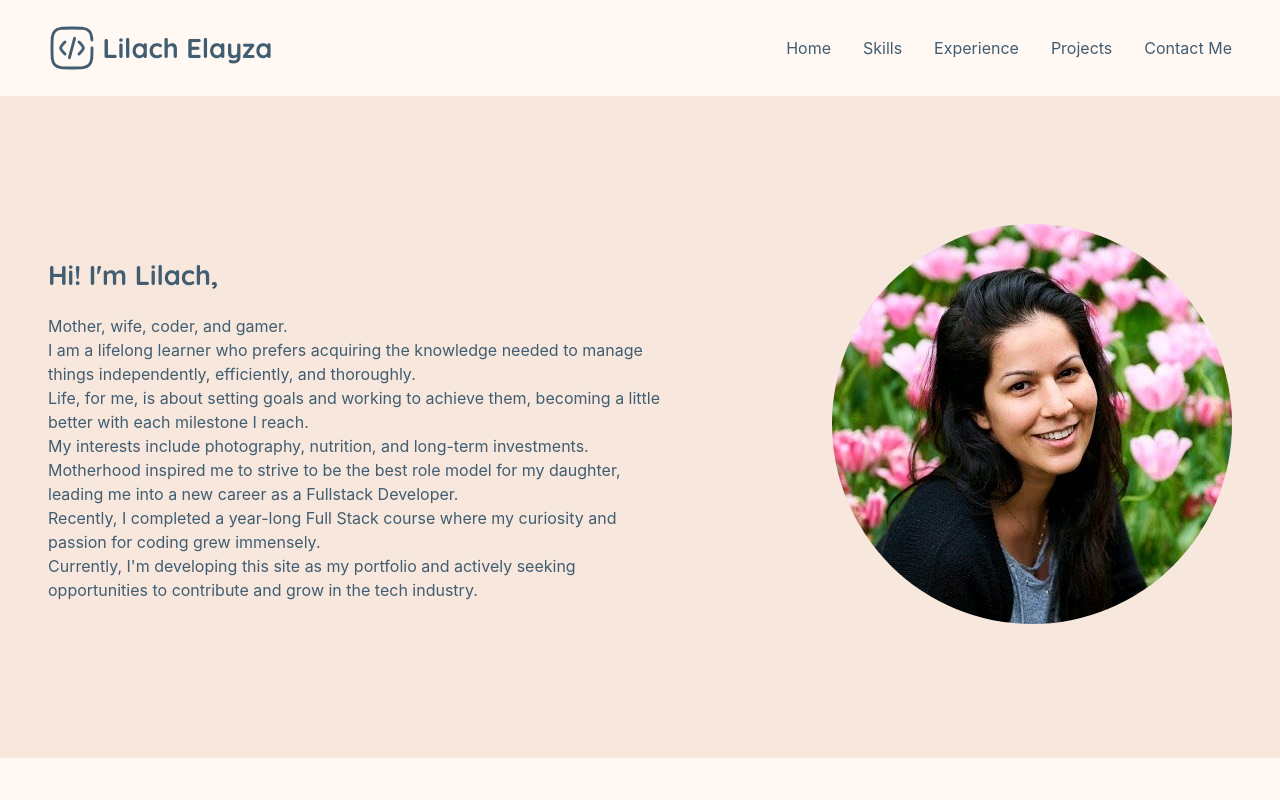
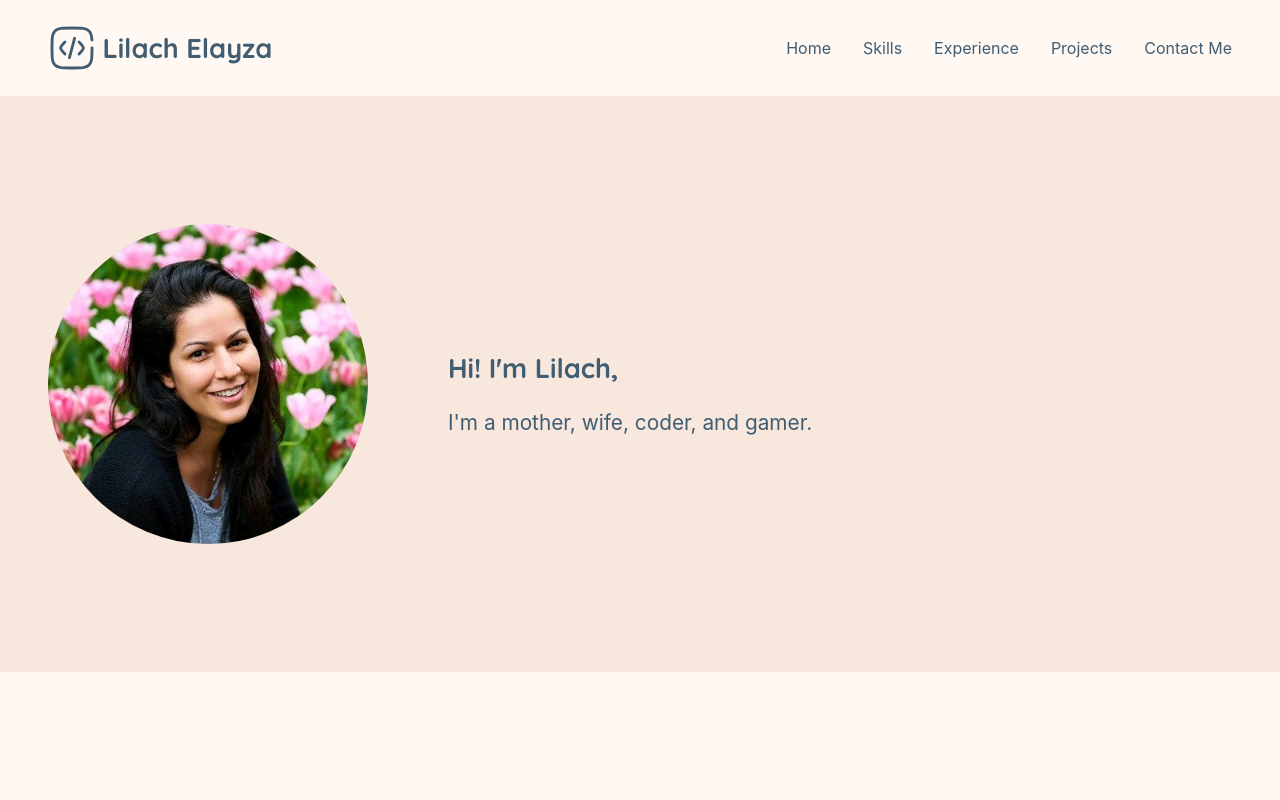
Before and after one commit to Lulzies87/portfolio, a React (Vite) app in the folder app/: page / in a window 1280 px wide. Shown: the top 800 px of the page. Built offline with nearby package versions, Linux system fonts and the light colour scheme.

Commit message:
show my story in segments + classes rename

```diff
--- a/app/src/App.scss
+++ b/app/src/App.scss
@@ -9,11 +9,11 @@
   text-align: center;
 }
 
-.green {
+.background-light {
   background-color: $background1-color;
 }
 
-.blue {
+.background-dark {
   background-color: $background2-color;
 }
 
--- a/app/src/components/Contact.tsx
+++ b/app/src/components/Contact.tsx
@@ -67,7 +67,7 @@ export default function Contact() {
   };
 
   return (
-    <div className="blue">
+    <div className="background-dark">
       <div id="contact" className="content section">
         <h1>Contact Me</h1>
         <form
--- a/app/src/components/Cover.module.scss
+++ b/app/src/components/Cover.module.scss
@@ -1,14 +1,36 @@
-.cover {
+.coverContainer {
     display: flex;
     align-items: center;
-    gap: 10rem;
+    gap: 5rem;
 }
 
-.summary {
+.storyContainer {
     text-align: left;
+    display: flex;
+    flex-direction: column;
 }
 
-img.rounded {
+.storyLine {
+    font-size: 1.3rem;
+    animation: fade-in-out 8s infinite;
+    margin: 0;
+}
+
+@keyframes fade-in-out {
+
+    0%,
+    100% {
+        opacity: 0;
+    }
+
+    10%,
+    90% {
+        opacity: 1;
+    }
+}
+
+.profilePicture {
+    max-width: 25vw;
     border-radius: 50%;
     object-fit: cover;
 }
--- a/app/src/components/Cover.tsx
+++ b/app/src/components/Cover.tsx
@@ -1,27 +1,39 @@
+import { useEffect, useState } from "react";
 import styles from "./Cover.module.scss";
 
 export default function Cover() {
+  const [currentLine, setCurrentLine] = useState(0);
+
+  const lines = [
+    "I'm a mother, wife, coder, and gamer.",
+    "Motherhood inspired me to strive to be the best role model for my daughter, leading me into a new career as a Fullstack Developer.",
+    "Recently, I completed a year-long Full Stack course where my curiosity and passion for coding grew immensely.",
+    "Currently, I'm developing this site as my portfolio and actively seeking opportunities to contribute and grow in the tech industry.",
+    "I am a lifelong learner who prefers acquiring the knowledge needed to manage things independently, efficiently, and thoroughly.",
+    "Life, for me, is about setting goals and working to achieve them, becoming a little better with each milestone I reach.",
+    "My interests include photography, nutrition, and long-term investments.",
+  ];
+
+  useEffect(() => {
+    const timer = setTimeout(() => {
+      setCurrentLine((prevLine) => (prevLine + 1) % lines.length);
+    }, 8000);
+    return () => clearTimeout(timer);
+  }, [currentLine]);
+
   return (
-    <div className="blue">
-      <div className={`${styles.cover} content section`}>
-        <div id="cover" className={styles.summary}>
-          <h1>Hi! I'm Lilach,</h1>
-          <p>
-          Mother, wife, coder, and gamer.<br></br>
-          I am a lifelong learner who prefers acquiring the knowledge needed to manage things independently, efficiently, and thoroughly.<br></br>
-          Life, for me, is about setting goals and working to achieve them, becoming a little better with each milestone I reach.<br></br>
-          My interests include photography, nutrition, and long-term investments.<br></br>
-          Motherhood inspired me to strive to be the best role model for my daughter, leading me into a new career as a Fullstack Developer.<br></br>
-          Recently, I completed a year-long Full Stack course where my curiosity and passion for coding grew immensely.<br></br>
-          Currently, I'm developing this site as my portfolio and actively seeking opportunities to contribute and grow in the tech industry.
-          </p>
-        </div>
-        <div>
+    <div className="background-dark">
+      <div className="content section">
+        <div className={styles.coverContainer}>
           <img
             src="/images/profilePicture.jpeg"
             alt="random picture"
-            className={styles.rounded}
+            className={styles.profilePicture}
           />
+          <div className={styles.storyContainer}>
+            <h1>Hi! I'm Lilach,</h1>
+            <p className={styles.storyLine}>{lines[currentLine]}</p>
+          </div>
         </div>
       </div>
     </div>
--- a/app/src/components/Experience.tsx
+++ b/app/src/components/Experience.tsx
@@ -2,7 +2,7 @@ import Timeline from "./Timeline";
 
 export default function Experience() {
   return (
-    <div className="blue">
+    <div className="background-dark">
       <div id="experience" className="section content">
         <h1>Experience</h1>
         <Timeline />
--- a/app/src/components/Header.tsx
+++ b/app/src/components/Header.tsx
@@ -2,7 +2,7 @@ import styles from "./Header.module.scss";
 
 export default function Header() {
   return (
-    <div className="green">
+    <div className="background-light">
       <div className={`${styles.header} content`}>
         <div className={styles.titleContainer}>
           <svg
@@ -12,39 +12,39 @@ export default function Header() {
             fill="none"
             xmlns="http://www.w3.org/2000/svg"
           >
-            <g id="SVGRepo_bgCarrier" stroke-width="0"></g>
+            <g id="SVGRepo_bgCarrier" strokeWidth="0"></g>
             <g
               id="SVGRepo_tracerCarrier"
-              stroke-linecap="round"
-              stroke-linejoin="round"
+              strokeLinecap="round"
+              strokeLinejoin="round"
               stroke="#CCCCCC"
-              stroke-width="0.24000000000000005"
+              strokeWidth="0.24000000000000005"
             ></g>
             <g id="SVGRepo_iconCarrier">
               {" "}
               <path
                 d="M15.5 9L15.6716 9.17157C17.0049 10.5049 17.6716 11.1716 17.6716 12C17.6716 12.8284 17.0049 13.4951 15.6716 14.8284L15.5 15"
                 stroke="#405D72"
-                stroke-width="1.44"
-                stroke-linecap="round"
+                strokeWidth="1.44"
+                strokeLinecap="round"
               ></path>{" "}
               <path
                 d="M13.2942 7.17041L12.0001 12L10.706 16.8297"
                 stroke="#405D72"
-                stroke-width="1.44"
-                stroke-linecap="round"
+                strokeWidth="1.44"
+                strokeLinecap="round"
               ></path>{" "}
               <path
                 d="M8.49994 9L8.32837 9.17157C6.99504 10.5049 6.32837 11.1716 6.32837 12C6.32837 12.8284 6.99504 13.4951 8.32837 14.8284L8.49994 15"
                 stroke="#405D72"
-                stroke-width="1.44"
-                stroke-linecap="round"
+                strokeWidth="1.44"
+                strokeLinecap="round"
               ></path>{" "}
               <path
                 d="M22 12C22 16.714 22 19.0711 20.5355 20.5355C19.0711 22 16.714 22 12 22C7.28595 22 4.92893 22 3.46447 20.5355C2 19.0711 2 16.714 2 12C2 7.28595 2 4.92893 3.46447 3.46447C4.92893 2 7.28595 2 12 2C16.714 2 19.0711 2 20.5355 3.46447C21.5093 4.43821 21.8356 5.80655 21.9449 8"
                 stroke="#405D72"
-                stroke-width="1.44"
-                stroke-linecap="round"
+                strokeWidth="1.44"
+                strokeLinecap="round"
               ></path>{" "}
             </g>
           </svg>
--- a/app/src/components/Projects.tsx
+++ b/app/src/components/Projects.tsx
@@ -3,7 +3,7 @@ import styles from "./Projects.module.scss";
 
 export default function Projects() {
   return (
-    <div className="green">
+    <div className="background-light">
       <div id="projects" className="section content">
         <h1>Projects</h1>
         <div className={styles.projectsGallery}>
--- a/app/src/components/Skills.tsx
+++ b/app/src/components/Skills.tsx
@@ -17,7 +17,7 @@ export default function Skills() {
   };
 
   return (
-    <div className="green">
+    <div className="background-light">
       <div className="section content">
         <h1>Skills</h1>
         <div className={styles.skillsContainer}>
```
